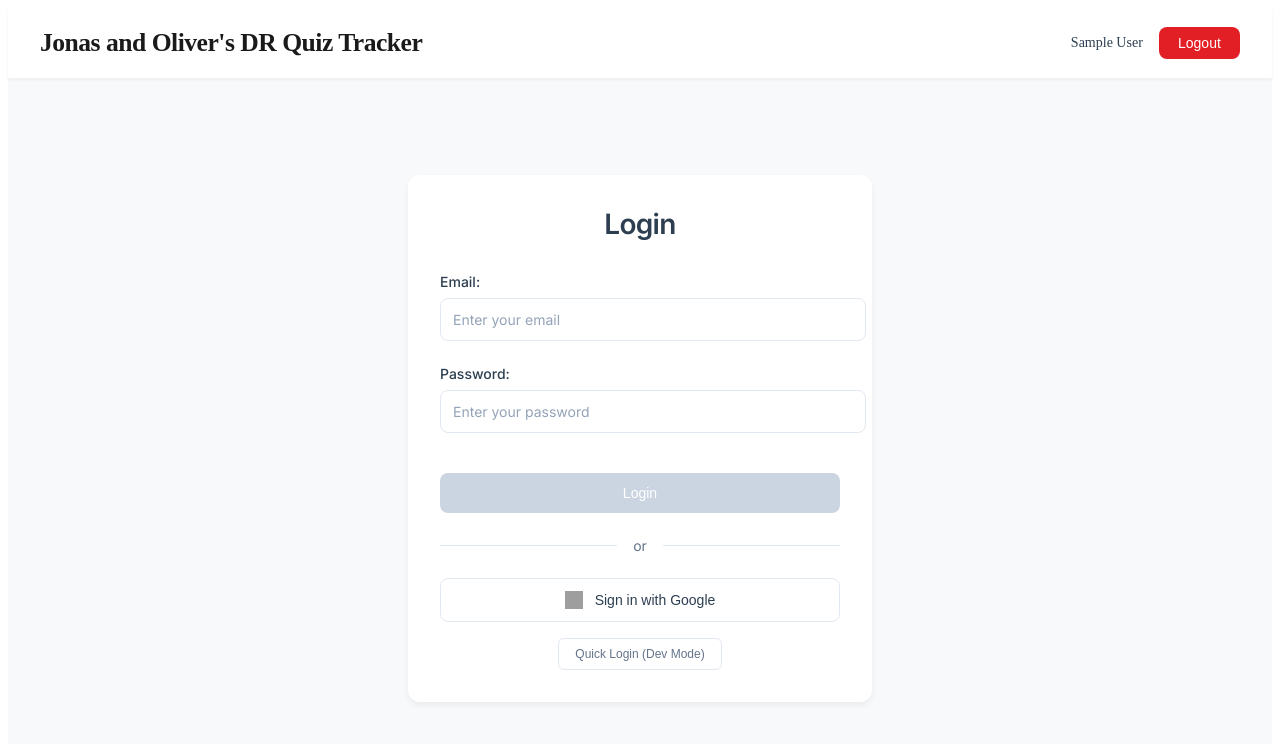
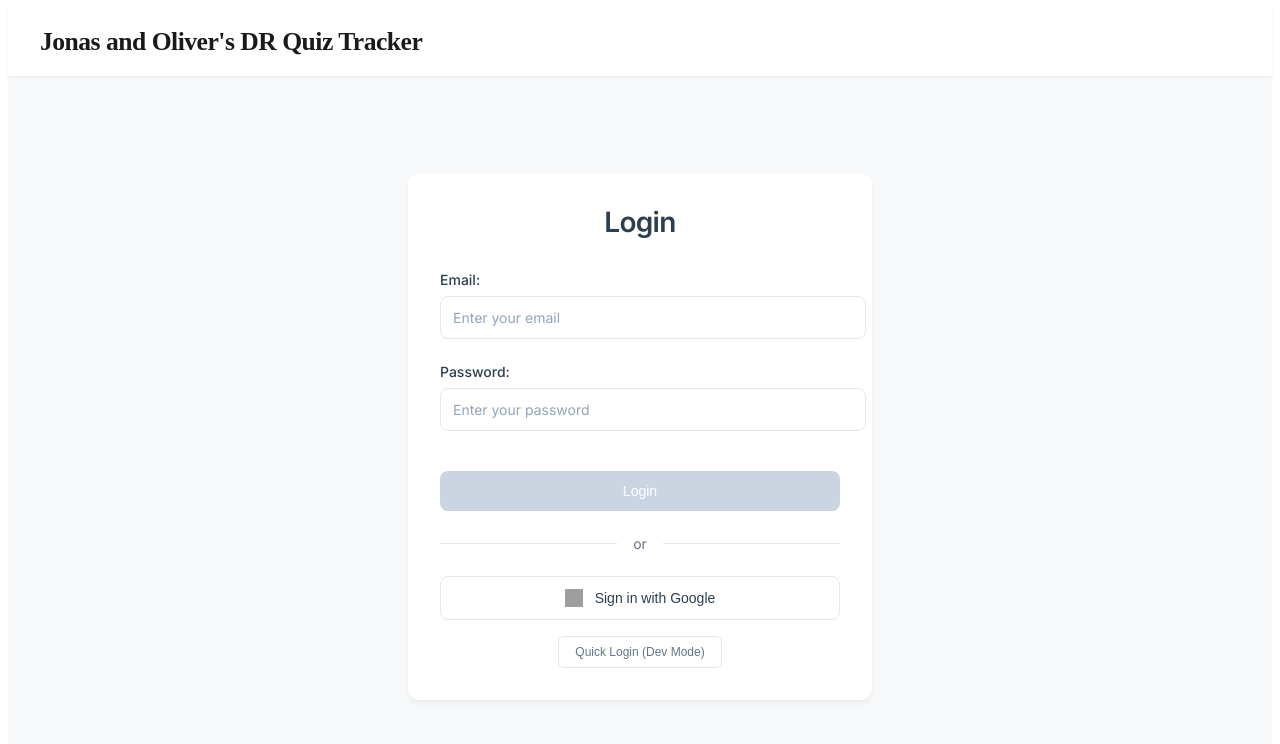
Before and after one commit to Olingz/quizvibe, an Angular app in the folder vibe2/: page /login in a window 1280 px wide. Shown: the top 744 px of the page. Built offline with nearby package versions, Linux system fonts and the light colour scheme; no server answers; sample sign-in values are in the browser's storage; grey boxes are pictures that could not be loaded.

Commit message:
Update authentication controls to prevent display on login page and change router access modifier to public for improved accessibility in app component.

```diff
--- a/vibe2/src/app/app.component.html
+++ b/vibe2/src/app/app.component.html
@@ -2,7 +2,7 @@
   <header>
     <div class="header-content">
       <h1>Jonas and Oliver's DR Quiz Tracker</h1>
-      <div class="auth-controls" *ngIf="authService.isAuthenticated()">
+      <div class="auth-controls" *ngIf="authService.isAuthenticated() && !router.url.includes('login')">
         <span class="user-name">{{ authService.getCurrentUser()?.displayName || 'User' }}</span>
         <button (click)="logout()">Logout</button>
       </div>
--- a/vibe2/src/app/app.component.ts
+++ b/vibe2/src/app/app.component.ts
@@ -24,7 +24,7 @@ export class AppComponent {
 
   constructor(
     public authService: AuthService,
-    private router: Router
+    public router: Router
   ) {
     // Redirect to login if not authenticated
     this.authService.user$.subscribe(user => {
```
